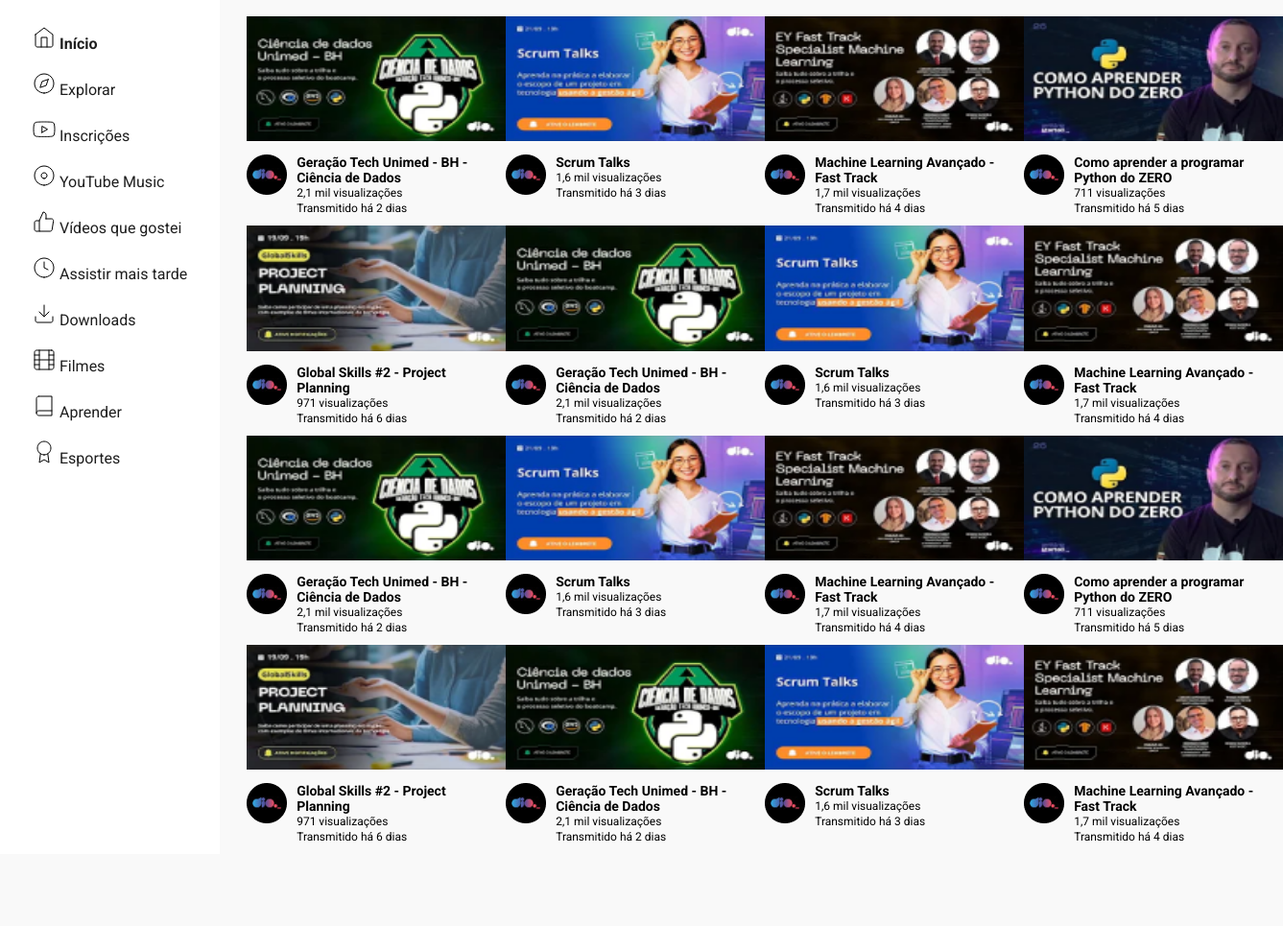
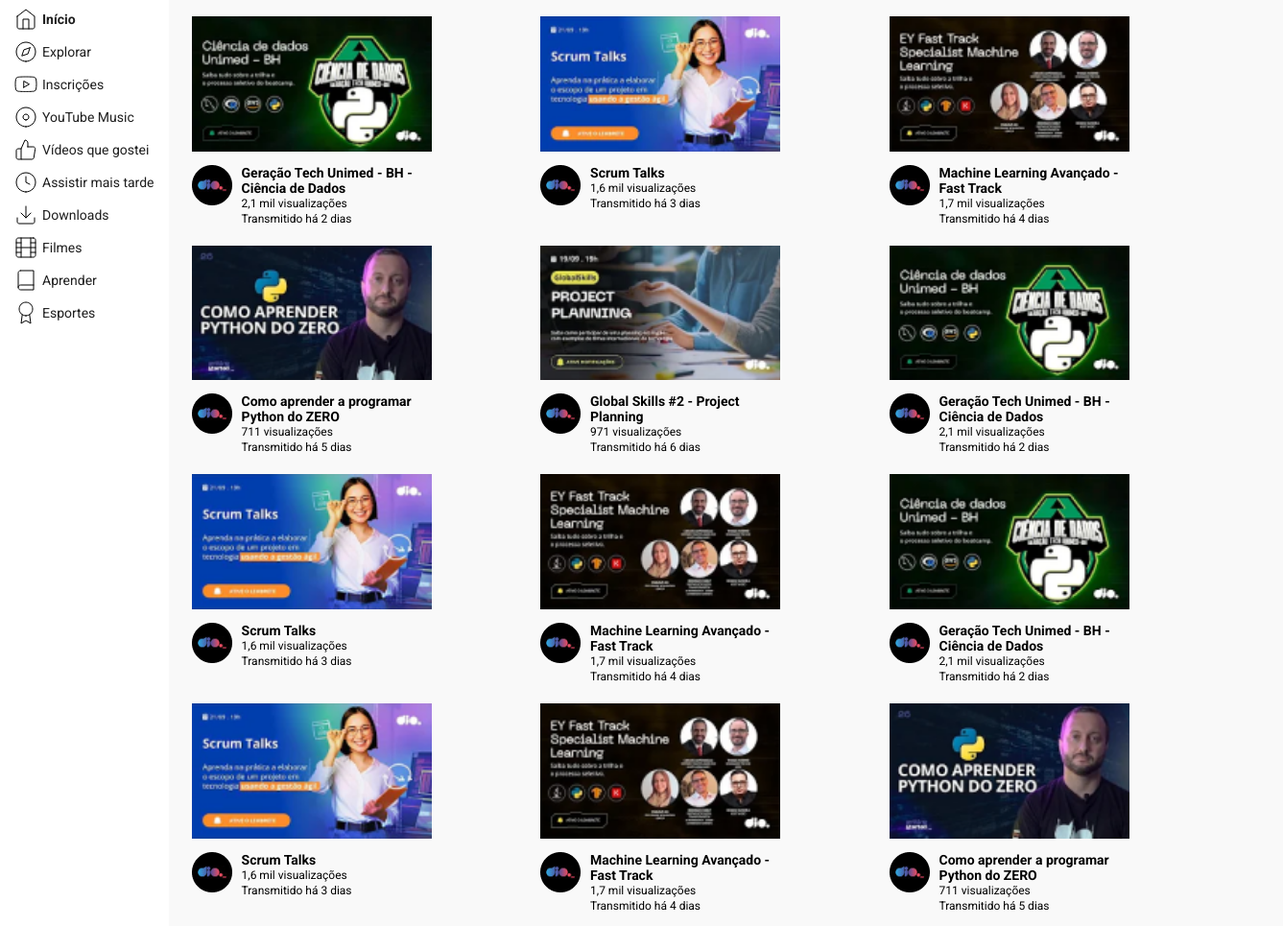
Before and after one commit to engjaconi/trilha-css-desafio-03, a plain HTML site: page index.html in a window 1280 px wide. Shown: the part 63-1028 px from the top of the page at 96% size, 1337 px wide, since content can reach past the window. Before the commit the page ends 953 px from the top, so only its background shows below. Drawn offline with Linux system fonts and the light colour scheme.

Commit message:
Ajuste na main para conter apenas 3 colunas

```diff
--- a/assets/styles/style.css
+++ b/assets/styles/style.css
@@ -22,7 +22,6 @@ body {
         "sidebar main"
     ;
     background-color: #F9F9F9;
-    gap: 0;
 }
 
 header {
@@ -92,18 +91,18 @@ header #foto-perfil {
 main {
     grid-area: main;
     display: grid;
-    grid-template-columns: repeat(4, 1fr);
-    grid-template-rows: repeat(4, 1fr);
+    grid-template-columns: repeat(3, 1fr);
+    grid-template-rows: repeat(5, 1fr);
     padding-top: 24px;
-    padding-left: 28px;
+    padding-left: 24px;
+    gap: 10px;
 }
 
 aside {
     grid-area: sidebar;
     display: flex;
     flex-direction: column;
-    align-items: flex-start;
-    padding: 24px;
+    padding: 10px;
     gap: 22px;
     background: #FFFFFF;
 }
@@ -114,13 +113,17 @@ aside {
 
 .list a {
     text-decoration: none;
+    font-size: 14px;
     color: #1E1E1E;
+    display: flex;
+    justify-content: flex-start;
+    align-items: center;
+    gap: 5px;
 }
-
 
 .list-item {
     color: #1E1E1E;
-    padding: 10px;
+    padding: 5px;
     border-radius: 10px;
 }
 
@@ -133,8 +136,7 @@ aside {
 }
 
 .card > img{
-    width: 270px;
-    height: 140.29px;
+    width: 250px;
     padding-bottom: 10px;
 }
 
--- a/index.html
+++ b/index.html
@@ -201,16 +201,6 @@
                 </div>
             </div>
         </div>
-        <div class="card">
-            <img src="./assets/images/video-3.png" alt="Foto vídeo Machine Learning Avançado - Fast Track">
-            <div class="card-description">
-                <img src="./assets/images/dio.png" alt="Fogo de perfil do canal">
-                <div>
-                    <h2 class="bold">Machine Learning Avançado - Fast Track</h2>
-                    <p>1,7 mil visualizações <br> Transmitido há 4 dias</p>
-                </div>
-            </div>
-        </div>
     </main>
     <aside>
         <ul class="list">
```
